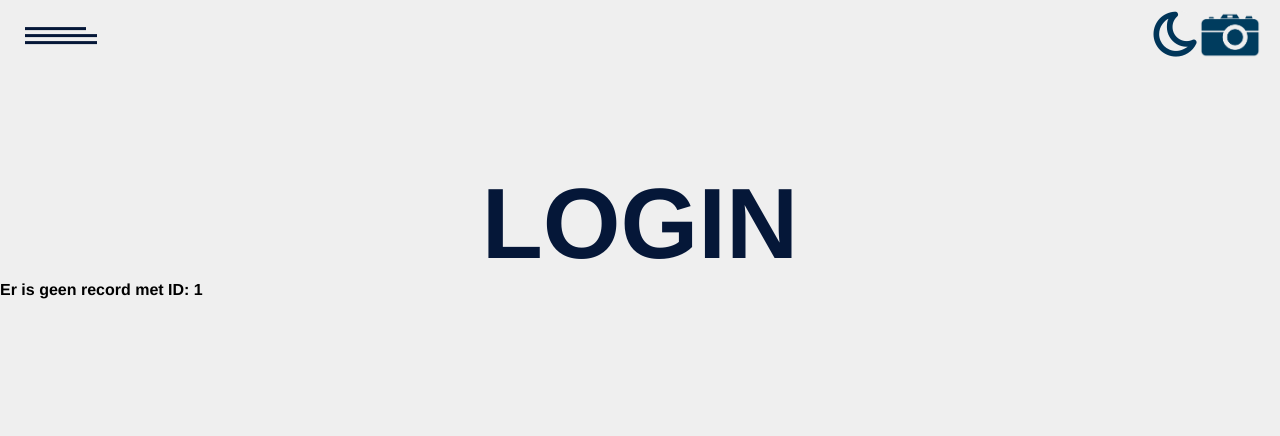
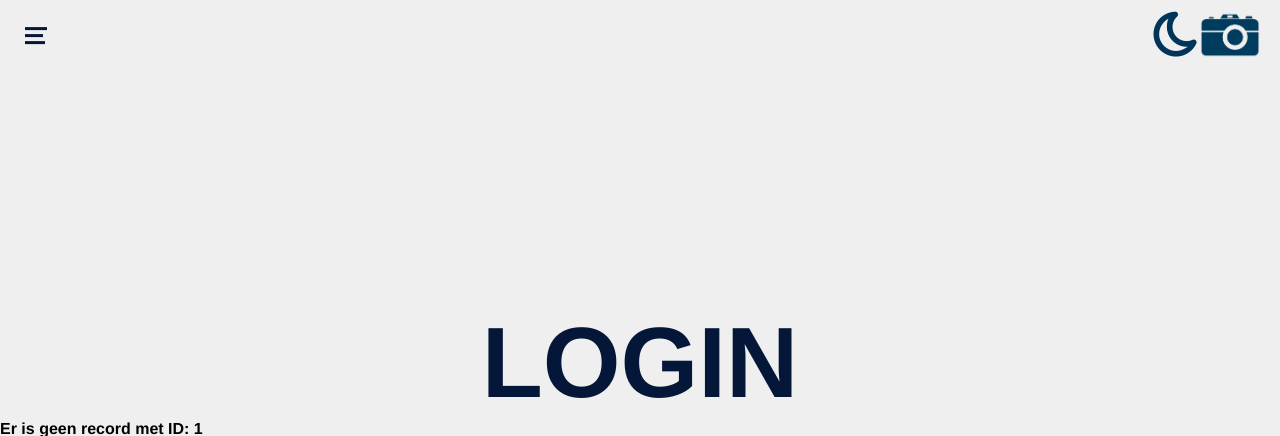
Before and after one commit to MalikKhadje/beroeps_foto-upload, a PHP site: page /php/detail.php?id=1 in a window 1280 px wide. Shown: the top 436 px of the page. Run offline with PHP 8.4, Linux system fonts and the light colour scheme; the visitor is signed in with stand-in values (Sample User, id 1); data that the repository does not hold is empty.

Commit message:
dfsdfsdfsdfsdfsdfsdfsdfs

```diff
--- a/login/css/detail.css
+++ b/login/css/detail.css
@@ -160,6 +160,8 @@ body {
     margin: 25px 25px 20px;
     pointer-events: none;
     transition: 0.5s;
+    width: 20%;
+    height: 20%;
 }
 .nav-item {
     position: relative;
@@ -167,7 +169,7 @@ body {
     float: left;
     clear: both;
     color: transparent;
-    font-size: 2vw;
+    font-size: 1vw;
     letter-spacing: -6.2px;
     height: 7px;
     line-height: 7px;
```
